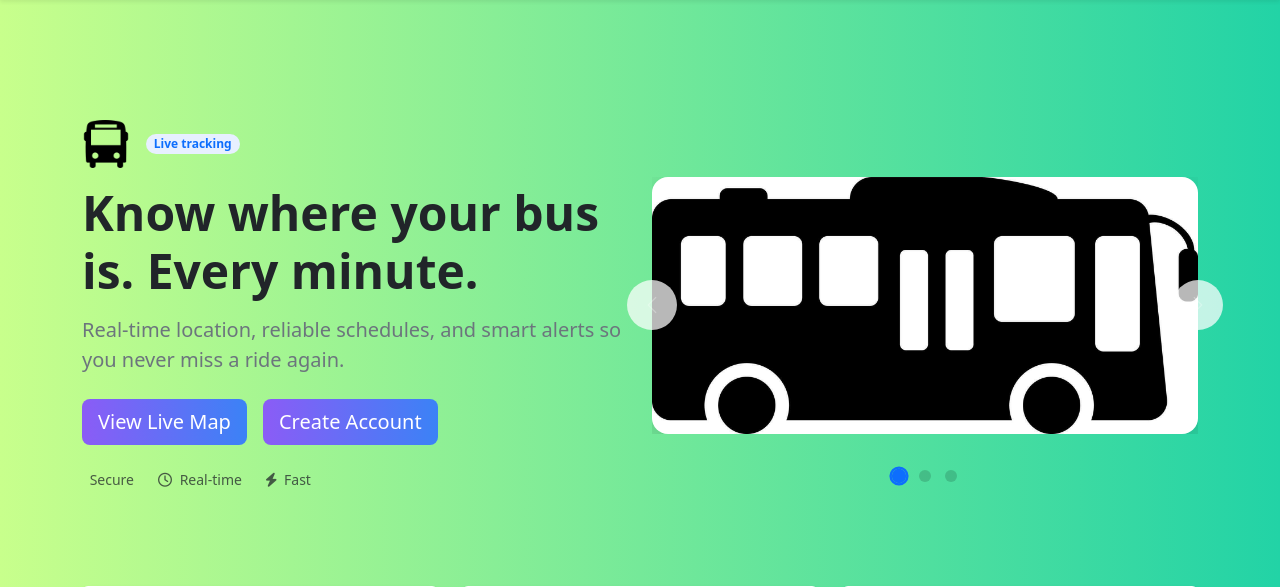
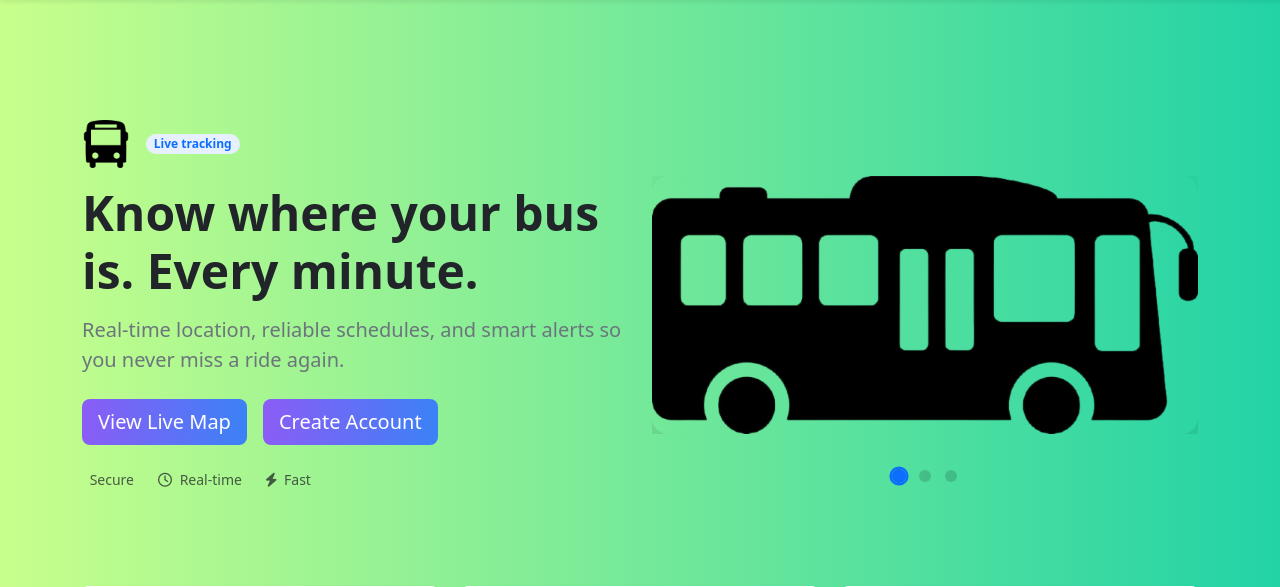
Before and after one commit to moumitabarua01/Bus-Tracker, a Django app: page / in a window 1280 px wide. Shown: the part 72-659 px from the top of the page. Run offline with Django 4.2, Linux system fonts and the light colour scheme.

Commit message:
update the full codebase

```diff
--- a/templates/home.html
+++ b/templates/home.html
@@ -124,23 +124,8 @@
                     </div>
                     <div class="carousel-inner">
                         <div class="carousel-item active">
-                            <img class="img-fluid rounded-4 shadow-lg hero-visual" src="{% static 'bus/bus4.jpg' %}" alt="Bus 1 - Live tracking">
+                            <img class="img-fluid rounded-4 shadow-lg hero-visual" src="{% static 'bus/bus4.png' %}" alt="Bus 1 - Live tracking">
                         </div>
-                        <div class="carousel-item">
-                            <img class="img-fluid rounded-4 shadow-lg hero-visual" src="{% static 'bus/bus2.png' %}" alt="Bus 2 - Live tracking">
-                        </div>
-                        <div class="carousel-item">
-                            <img class="img-fluid rounded-4 shadow-lg hero-visual" src="{% static 'bus/bus3.png' %}" alt="Bus 3 - Live tracking">
-                        </div>
-                    </div>
-                    <button class="carousel-control-prev" type="button" data-bs-target="#busCarousel" data-bs-slide="prev">
-                        <span class="carousel-control-prev-icon" aria-hidden="true"></span>
-                        <span class="visually-hidden">Previous</span>
-                    </button>
-                    <button class="carousel-control-next" type="button" data-bs-target="#busCarousel" data-bs-slide="next">
-                        <span class="carousel-control-next-icon" aria-hidden="true"></span>
-                        <span class="visually-hidden">Next</span>
-                    </button>
                 </div>
             </div>
         </div>
```
Also changed, not shown: static/bus/bus4.jpg (deleted), static/bus/bus4.png (added).
